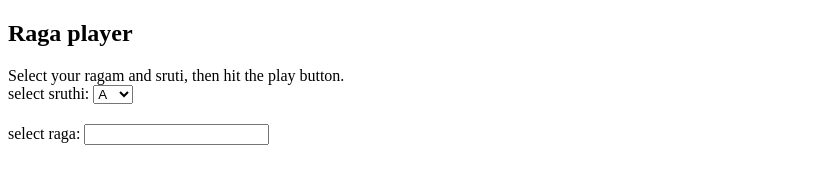
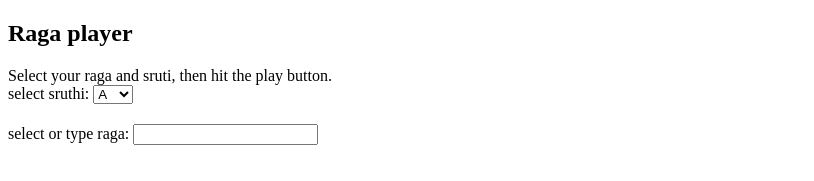
Before and after one commit to Vultimate1/vultimate1.github.io, a plain HTML site: page index.html in a window 1280 px wide. Shown: the top 181 px of the page, without its empty margins (0-814 px from the left). Drawn offline with Linux system fonts and the light colour scheme.

Commit message:
Update index.html

```diff
--- a/index.html
+++ b/index.html
@@ -9,7 +9,7 @@
 <body>
     <h2>Raga player</h2>
 
-	<label>Select your ragam and sruti, then hit the play button.</label><br>
+	<label>Select your raga and sruti, then hit the play button.</label><br>
     <label for="sruthi">select sruthi:</label>
     <select name="sruthi" id="sruthi" onclick=getSruthiFrequency()>
         <option value="A">A</option>
@@ -27,7 +27,7 @@
 
     </select>
 
-    <h2> </h2>    <label for="raga">select raga:</label>
+    <h2> </h2>    <label for="raga">select or type raga:</label>
     <input type="text" name="raganame" id="raganame" list="raga" onchange="populate()"><br>
     <datalist id="raga" >
         <option value= "Abheri">Abheri</option>
```
